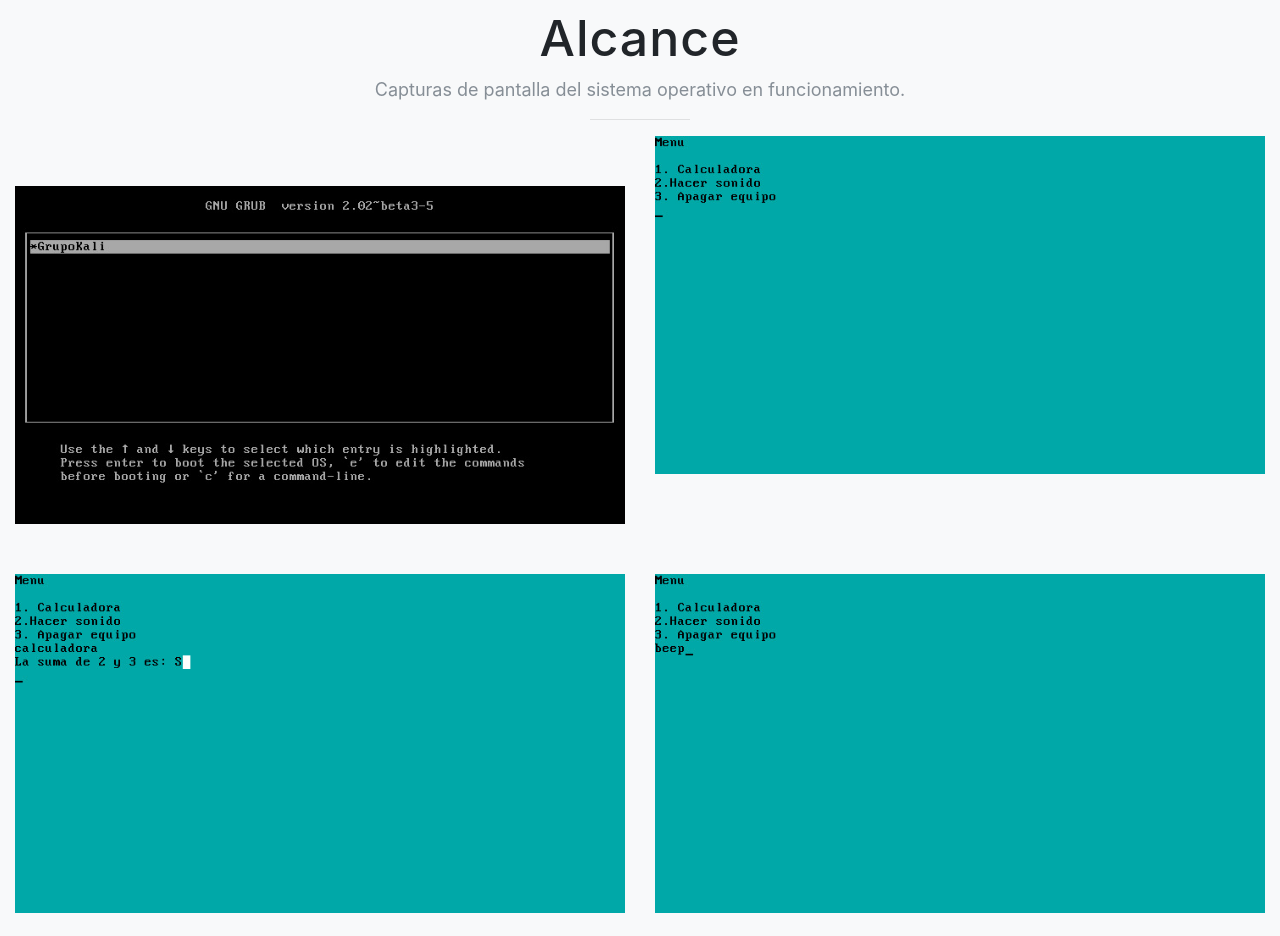
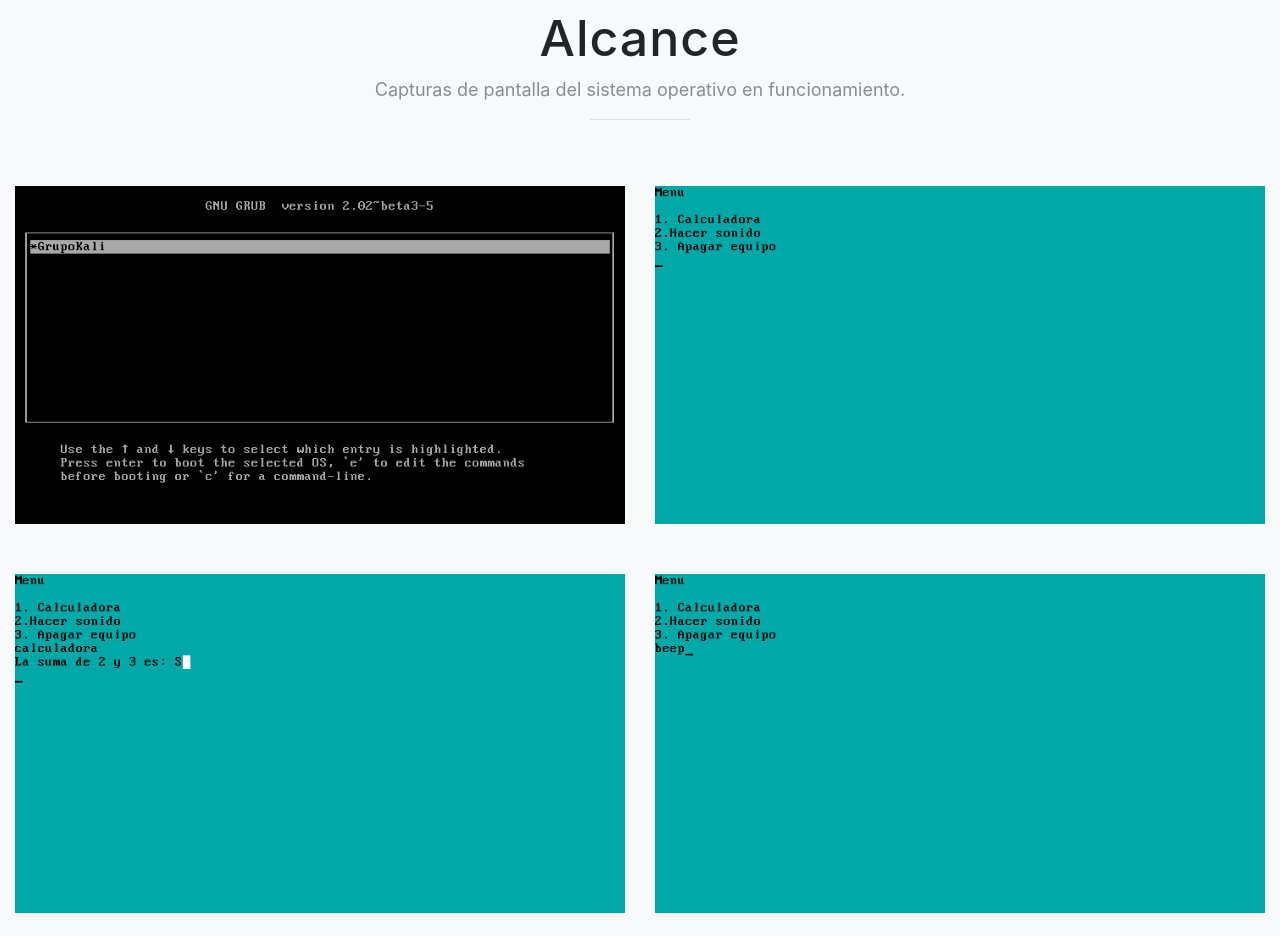
Before and after one commit to Inmer/presentacion-os, a website with bundled scripts: page index.html in a window 1280 px wide. Shown: the part 2320-3256 px from the top of the page. Built offline with nearby package versions, Linux system fonts and the light colour scheme; a web font is replaced by a local one.

Commit message:
corregido pequeño error

```diff
--- a/index.html
+++ b/index.html
@@ -137,8 +137,8 @@
           <p class="text-muted">Capturas de pantalla del sistema operativo en funcionamiento.</p>
           <hr>
         </div>
-        <div class="row" >
-            <div class="col-lg-6" style="padding-bottom: 50px; padding-top: 50px">
+        <div class="row" style="padding-top: 50px">
+            <div class="col-lg-6" style="padding-bottom: 50px;">
                 <img class="img-fluid" src="img/screen2.jpeg">
             </div>
             <div class="col-lg-6" style="padding-bottom: 50px">
```
